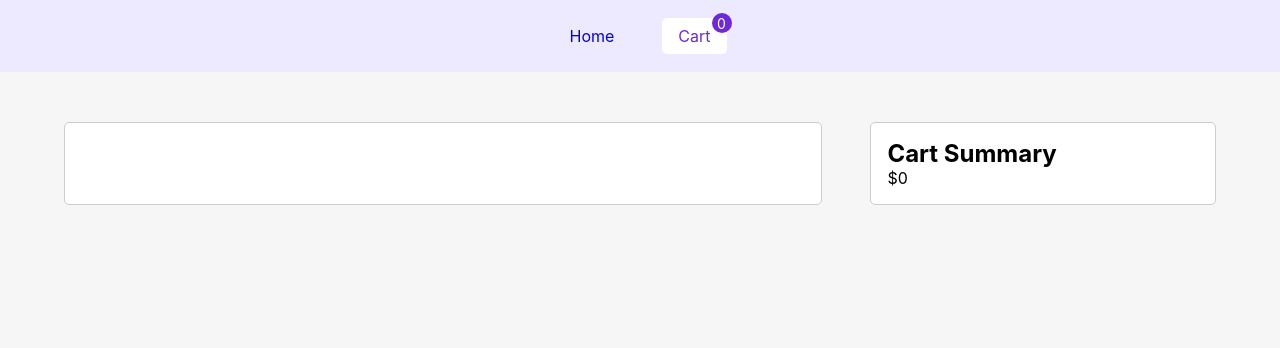
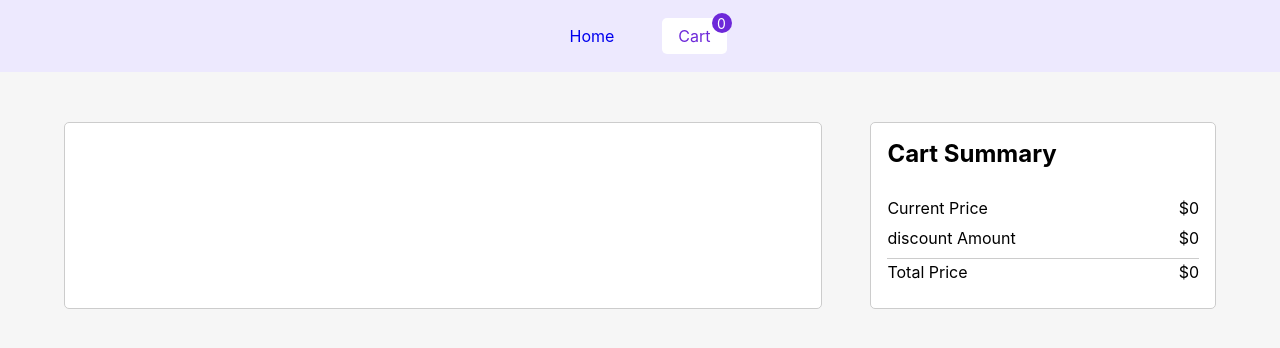
Before and after one commit to EhsanSaraee/Online-Shop, a React (Create React App) app: page /cart in a window 1280 px wide. Shown: the top 348 px of the page. Built offline with nearby package versions, Linux system fonts and the light colour scheme.

Commit message:
adding cart discount and total price

```diff
--- a/src/App.jsx
+++ b/src/App.jsx
@@ -8,7 +8,7 @@ import 'react-toastify/dist/ReactToastify.css';
 
 const App = () => {
    return (
-      <div className="App">
+      <>
          <Layout>
             <ToastContainer />
             <Routes>
@@ -16,7 +16,7 @@ const App = () => {
                <Route path="/cart" element={<CartPage />} />
             </Routes>
          </Layout>
-      </div>
+      </>
    );
 };
 
--- a/src/Contexts/Cart/cartReducer.js
+++ b/src/Contexts/Cart/cartReducer.js
@@ -14,7 +14,7 @@ const cartReducer = (state, action) => {
          return {
             ...state,
             cart: updatedCart,
-            total: state.total + payload.price,
+            total: state.total + payload.offPrice,
          };
       }
       case 'REMOVE_FROM_CART': {
@@ -28,7 +28,7 @@ const cartReducer = (state, action) => {
             return {
                ...state,
                cart: filteredCart,
-               total: state.total - payload.price,
+               total: state.total - payload.offPrice,
             };
          } else {
             updatedItem.quantity--;
@@ -36,7 +36,7 @@ const cartReducer = (state, action) => {
             return {
                ...state,
                cart: updatedCart,
-               total: state.total - payload.price,
+               total: state.total - payload.offPrice,
             };
          }
       }
--- a/src/Pages/CartPage/CartPage.css
+++ b/src/Pages/CartPage/CartPage.css
@@ -36,6 +36,10 @@
    padding: 1rem;
 }
 
+.cartSummary h2 {
+   margin-bottom: 30px;
+}
+
 .cartContainer {
    display: flex;
    width: 90vw;
@@ -43,3 +47,15 @@
    justify-content: center;
    margin-top: 50px;
 }
+
+.summaryItem {
+   display: flex;
+   align-items: center;
+   justify-content: space-between;
+   margin-bottom: 10px;
+}
+
+.summaryItem.net {
+   border-top: 1px solid #ccc;
+   padding-top: 3px;
+}
--- a/src/Pages/CartPage/CartPage.jsx
+++ b/src/Pages/CartPage/CartPage.jsx
@@ -23,7 +23,7 @@ const CartPage = () => {
                         <img src={item.image} alt={item.name} />
                      </div>
                      <div>{item.name}</div>
-                     <div>{item.price * item.quantity}</div>
+                     <div>{item.offPrice * item.quantity}</div>
                      <div>
                         <button onClick={() => decrement(item)}>Remove</button>
                         <button>{item.quantity}</button>
@@ -32,13 +32,33 @@ const CartPage = () => {
                   </div>
                ))}
             </section>
-            <section className="cartSummary">
-               <h2>Cart Summary</h2>
-               <div>${total}</div>
-            </section>
+            <CartSummary cart={cart} total={total} />
          </section>
       </main>
    );
 };
 
 export default CartPage;
+
+const CartSummary = ({ cart, total }) => {
+   const currentTotalPrice = cart.length
+      ? cart.reduce((acc, curr) => acc + curr.quantity * curr.price, 0)
+      : 0;
+   return (
+      <section className="cartSummary">
+         <h2>Cart Summary</h2>
+         <div className="summaryItem">
+            <p>Current Price</p>
+            <p>${currentTotalPrice}</p>
+         </div>
+         <div className="summaryItem">
+            <p>discount Amount</p>
+            <p>${currentTotalPrice - total}</p>
+         </div>
+         <div className="summaryItem net">
+            <p>Total Price</p>
+            <p>${total}</p>
+         </div>
+      </section>
+   );
+};
```
